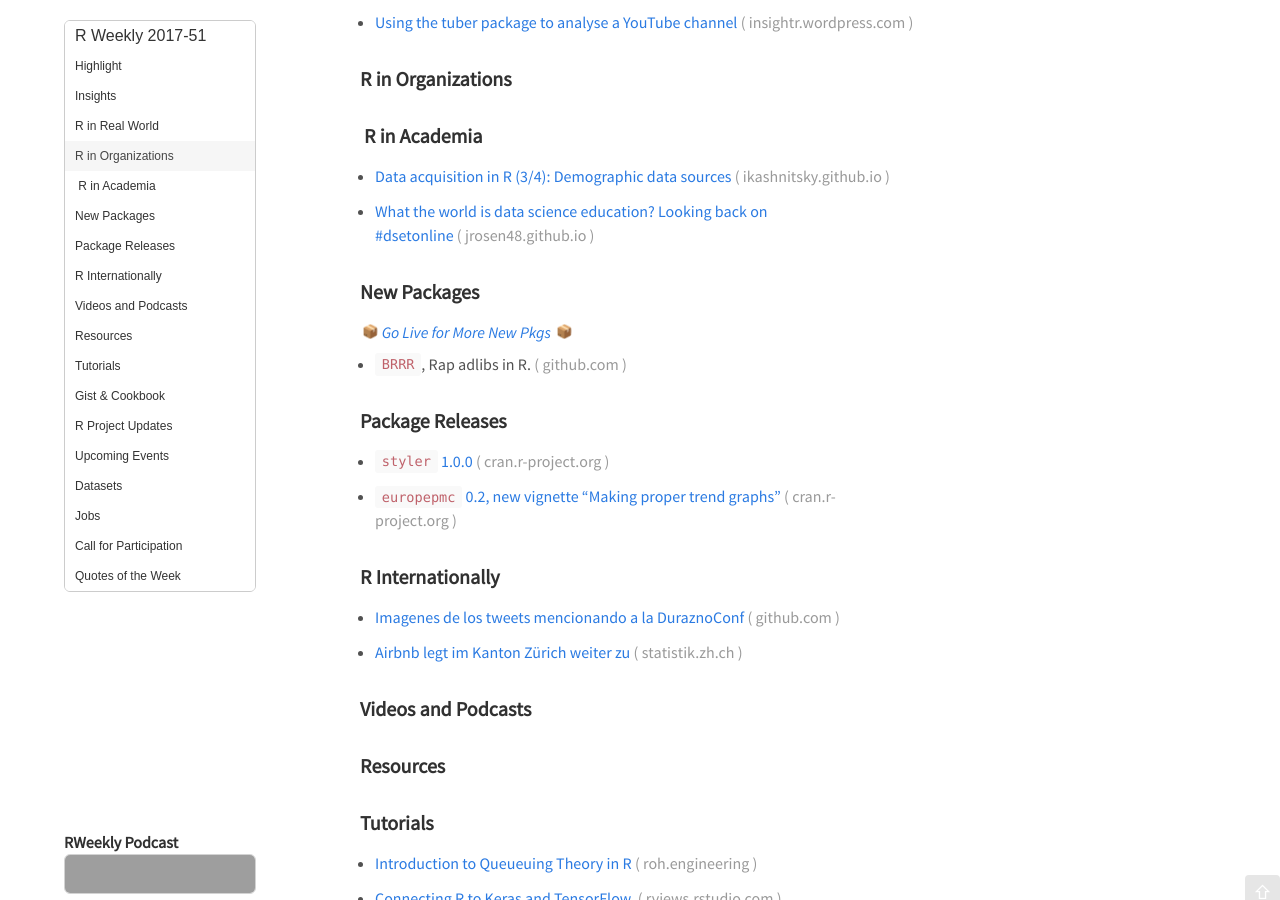
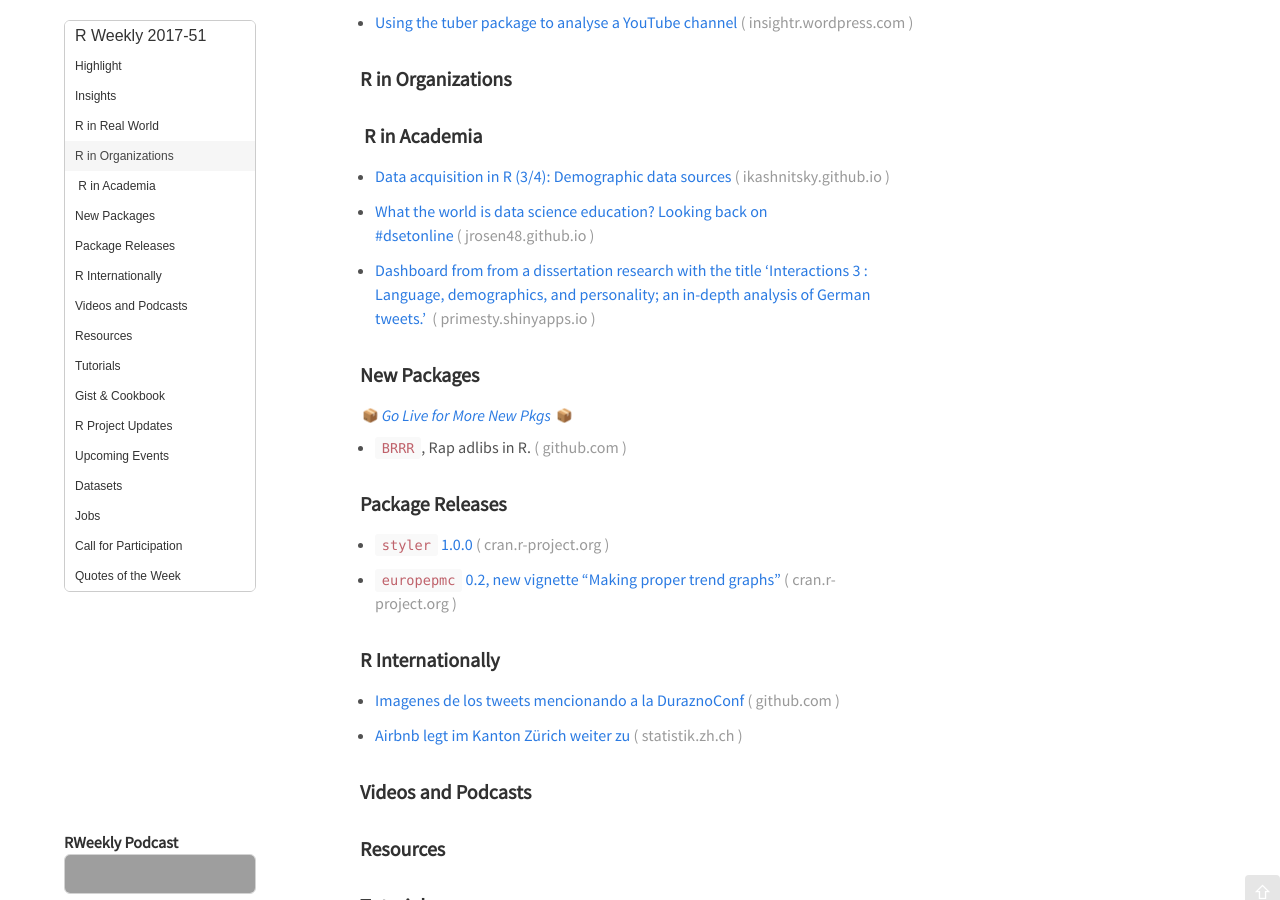
Before and after one commit to rweekly/rweekly.org, a Jekyll site: the page built from draft.md, in a window 1280 px wide and 900 px high, scrolled down 487 px. Built offline with Jekyll 4.4.1, drawn with Linux system fonts in a browser that asks for light colours; emoji names are drawn with the system emoji font; comment, search, counter and statistics services are not loaded; grey boxes are pictures that could not be loaded.

Commit message:
Update draft.md

```diff
--- a/draft.md
+++ b/draft.md
@@ -35,6 +35,8 @@ Release Date: 2017-12-18
 + [Data acquisition in R (3/4): Demographic data sources](https://ikashnitsky.github.io/2017/data-acquisition-three/)
 
 + [What the world is data science education? Looking back on #dsetonline](https://jrosen48.github.io/blog/what-the-world-is-data-science-education-looking-back-on-dsetonline/)
+
++ [Dashboard from from a dissertation research with the title 'Interactions 3 : Language, demographics, and personality; an in-depth analysis of German tweets.' ](https://primesty.shinyapps.io/diss_dashboard/)
 
 ###  New Packages
 
```
